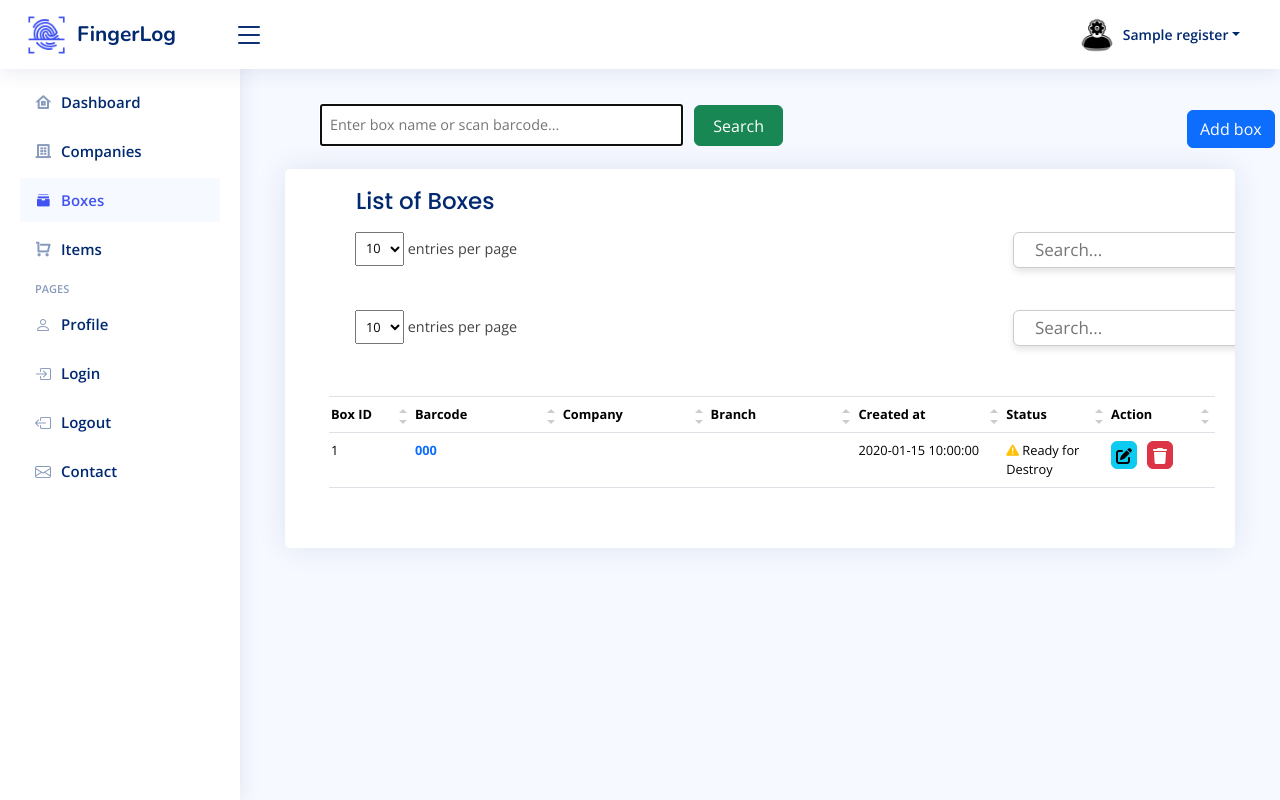
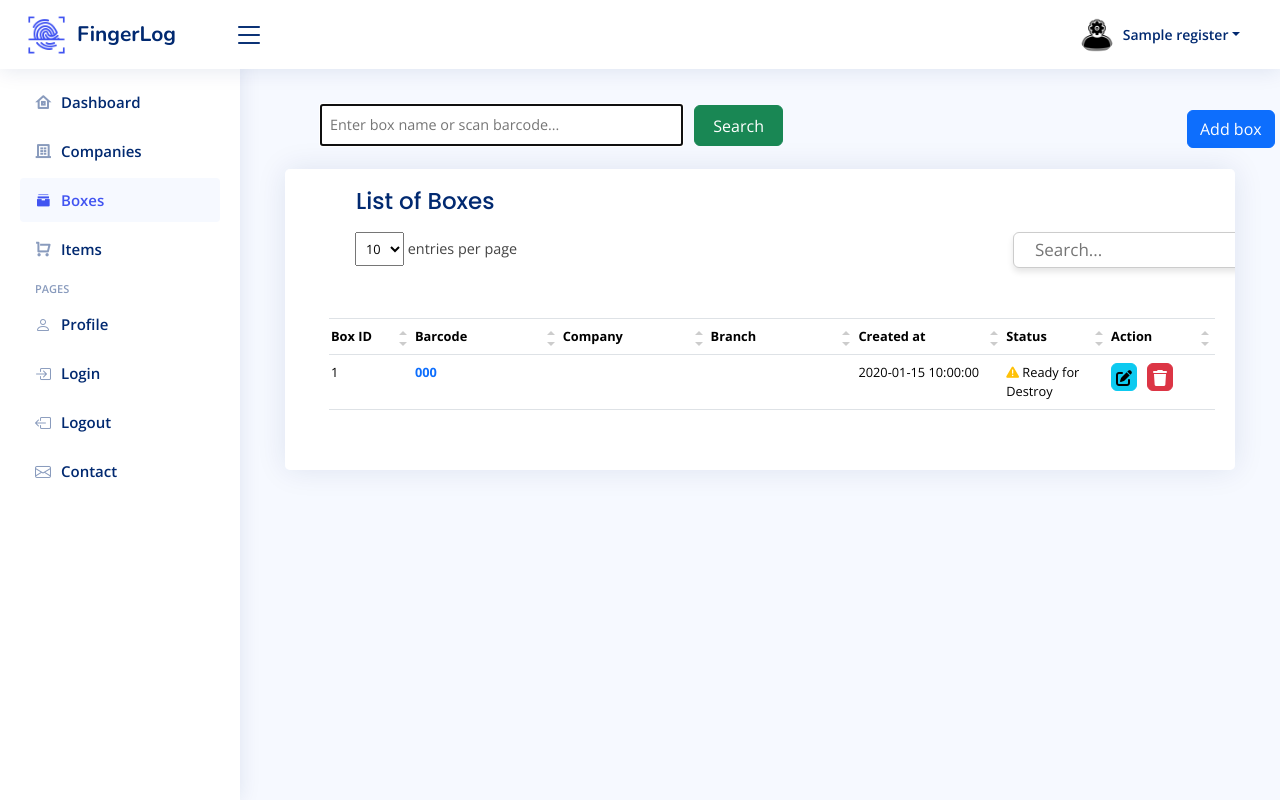
Before and after one commit to kamranzafar4343/NiceAdmin, a PHP site: page /box.php in a window 1280 px wide. Run offline with PHP 8.4, Linux system fonts and the light colour scheme; the visitor is signed in with stand-in values (Sample User, id 1); tables that the repository leaves empty or names only in its code hold one stand-in row (values such as "Sample post"); data that the repository does not hold is empty; some libraries are stand-ins or nearby versions; some web fonts are replaced.

Commit message:
fix: "duplicate search bars"

```diff
--- a/box.php
+++ b/box.php
@@ -525,16 +525,7 @@ if (isset($_GET['query']) && !empty($_GET['query'])) {
             <div class="cardBranch recent-sales overflow-auto">
                 <div class="card-body">
                     <h5 class="card-title">List of Boxes</h5>
-                    <div class="datatable-wrapper datatable-loading no-footer sortable searchable fixed-columns"><div class="datatable-top">
-    <div class="datatable-dropdown">
-            <label>
-                <select class="datatable-selector" name="per-page"><option value="5">5</option><option value="10" selected="">10</option><option value="15">15</option><option value="-1">All</option></select> entries per page
-            </label>
-        </div>
-    <div class="datatable-search">
-            <input class="datatable-input" placeholder="Search..." type="search" name="search" title="Search within table">
-        </div>
-</div>
+
                     <?php
                     if ($result->num_rows > 0) {
                         echo '<table class="table datatable mt-4" style="table-layout: fixed;">
```
